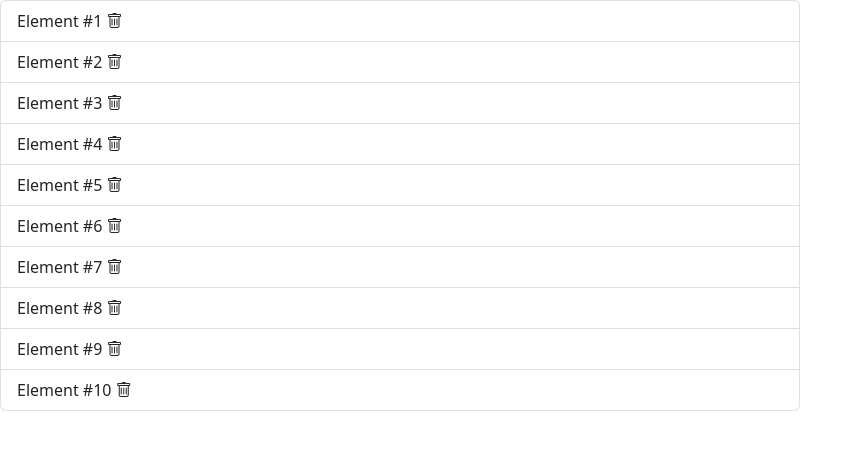
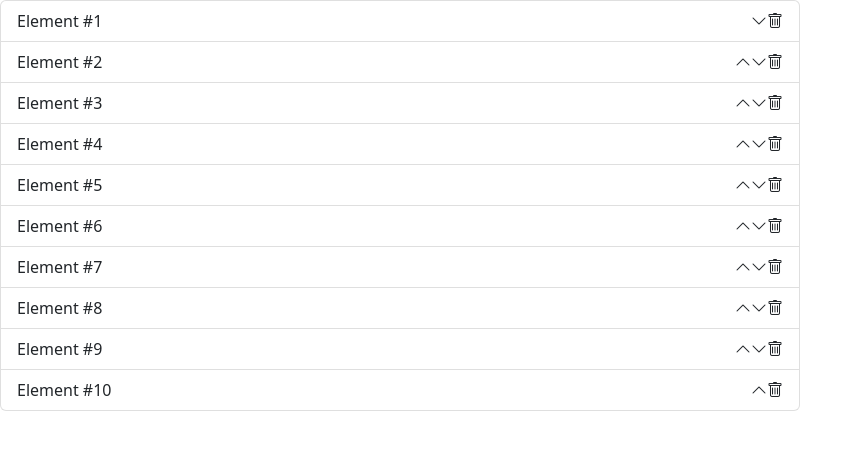
Before and after one commit to diegodrf/simple-list, an Angular app: page / in a window 1280 px wide. Shown: the top 450 px of the page, without its empty margins (0-863 px from the left). Built offline with nearby package versions, Linux system fonts and the light colour scheme.

Commit message:
created buttons

```diff
--- a/src/app/components/items-list/items-list.component.html
+++ b/src/app/components/items-list/items-list.component.html
@@ -1,6 +1,10 @@
 <ul class="list-group">
-    <li class="list-group-item" *ngFor="let item of items; let i = index">
+    <li class="list-group-item d-flex justify-content-between" *ngFor="let item of items; let i = index">
         {{item}}
+        <div>
+        <i class="bi bi-chevron-up" *ngIf="i !== 0" (click)="moveItemUp(i)"></i>
+        <i class="bi bi-chevron-down" *ngIf="i !== items.length - 1"></i>
         <i class="bi bi-trash" (click)="removeItem(i)"></i>
+    </div>
     </li>
 </ul>
```
